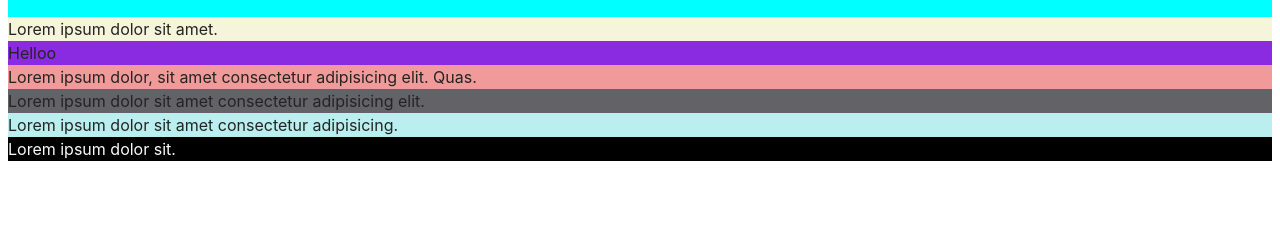
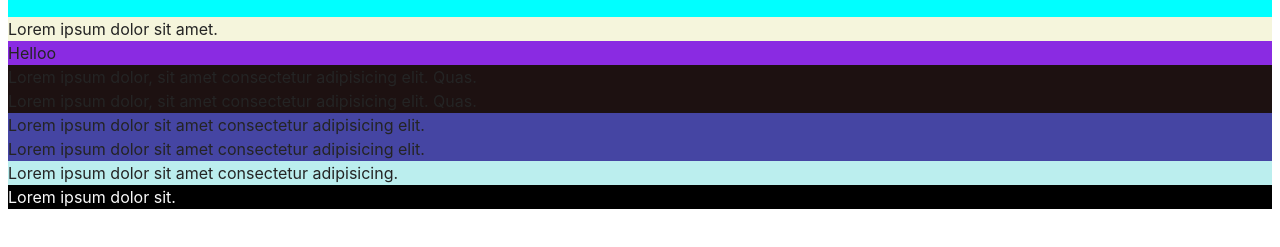
Before and after one commit to mestn1y1/bundler, a website built with Vite: page src/index.html in a window 1280 px wide. Shown: the part 87-334 px from the top of the page. Built offline with nearby package versions, Linux system fonts and the light colour scheme.

```diff
--- a/src/css/styles.css
+++ b/src/css/styles.css
@@ -9,7 +9,9 @@
 @import url('./hero.css');
 @import url('./features.css');
 @import url('./video.css');
+@import url('./video2.css');
 @import url('./team.css');
+@import url('./team2.css');
 @import url('./customer.css');
 @import url('./footer.css');
 
--- /dev/null
+++ b/src/css/team2.css
@@ -0,0 +1,3 @@
+.team {
+  background-color: rgb(69, 69, 163);
+}
--- /dev/null
+++ b/src/css/video2.css
@@ -0,0 +1,3 @@
+.video {
+  background-color: #1d1111;
+}
--- a/src/index.html
+++ b/src/index.html
@@ -15,7 +15,9 @@
     <load src="partials/hero.html" />
     <load src="partials/features.html" />
     <load src="partials/video.html" />
+    <load src="partials/video2.html" />
     <load src="partials/team.html" />
+    <load src="partials/team2.html" />
     <load src="partials/customer.html" />
   </main>
   <load src="partials/footer.html" />
--- /dev/null
+++ b/src/partials/team2.html
@@ -0,0 +1,3 @@
+<section class="team">
+  <p>Lorem ipsum dolor sit amet consectetur adipisicing elit.</p>
+</section>
--- /dev/null
+++ b/src/partials/video2.html
@@ -0,0 +1,3 @@
+<section class="video">
+  <p>Lorem ipsum dolor, sit amet consectetur adipisicing elit. Quas.</p>
+</section>
```
